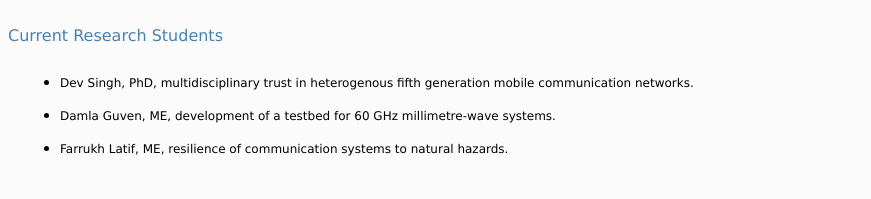
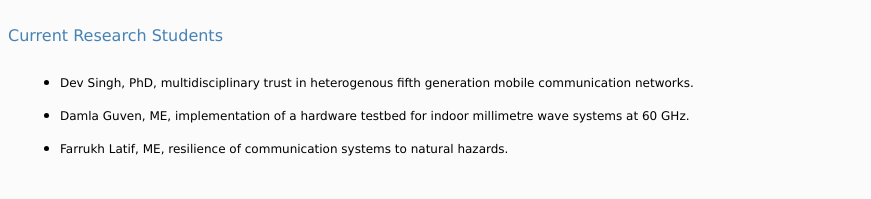
Before and after one commit to acmaustin/acmaustin.github.io, a plain HTML site: page index.html in a window 1280 px wide. Shown: the part 792-991 px from the top of the page, without its empty margins (0-871 px from the left). Drawn offline with Linux system fonts and the light colour scheme.

Commit message:
changed damlas thesis

```diff
--- a/index.html
+++ b/index.html
@@ -98,7 +98,7 @@
 <td width="40%" valign="top">
 	<ul>
 		  <li><p style="font-family:verdana; font-size:12px">Dev Singh, PhD, multidisciplinary trust in heterogenous fifth generation mobile communication networks.    <p></li>
-		  <li><p style="font-family:verdana; font-size:12px">Damla Guven, ME, development of a testbed for 60 GHz millimetre-wave systems.<p></li>
+		  <li><p style="font-family:verdana; font-size:12px">Damla Guven, ME, implementation of a hardware testbed for indoor millimetre wave systems at 60 GHz.<p></li>
 		  <li><p style="font-family:verdana; font-size:12px">Farrukh Latif, ME, resilience of communication systems to natural hazards.<p></li>
 
 	</ul>
```
